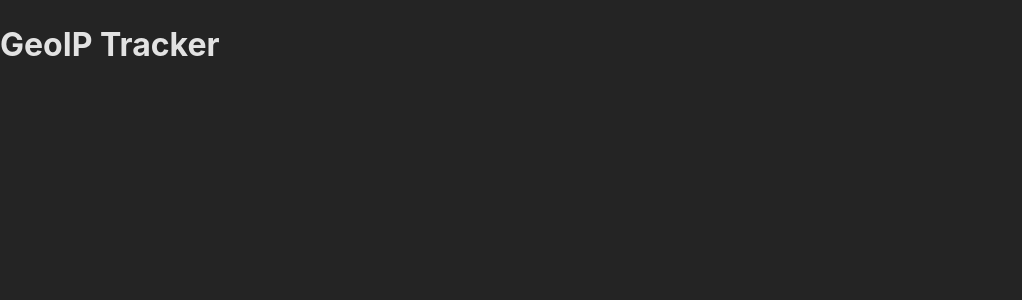
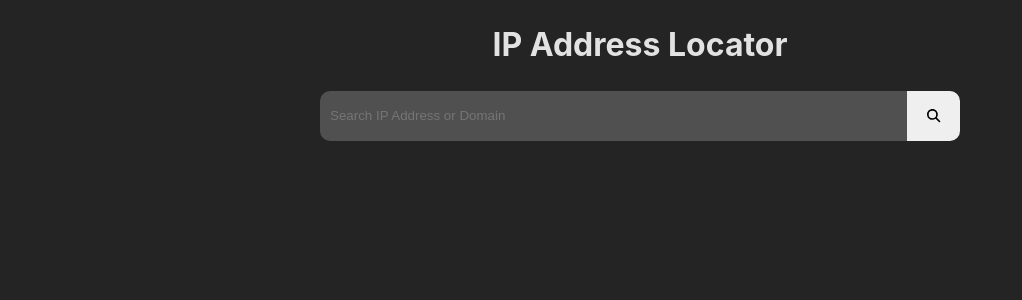
Before and after one commit to Vsomera/GeoIP-Locator, a React (Vite) app: page / in a window 1280 px wide. Shown: the top 300 px of the page, without its empty margins (0-1022 px from the left). Built offline with nearby package versions, Linux system fonts and the light colour scheme.

Commit message:
implement header component + fa import

```diff
--- a/index.html
+++ b/index.html
@@ -4,7 +4,7 @@
     <meta charset="UTF-8" />
     <link rel="icon" type="image/svg+xml" href="/vite.svg" />
     <meta name="viewport" content="width=device-width, initial-scale=1.0" />
-    <title>Vite + React + TS</title>
+    <title>GeoIP Locator</title>
   </head>
   <body>
     <div id="root"></div>
--- a/package.json
+++ b/package.json
@@ -10,6 +10,9 @@
     "preview": "vite preview"
   },
   "dependencies": {
+    "@fortawesome/fontawesome-svg-core": "^6.4.0",
+    "@fortawesome/free-solid-svg-icons": "^6.4.0",
+    "@fortawesome/react-fontawesome": "^0.2.0",
     "react": "^18.2.0",
     "react-dom": "^18.2.0"
   },
--- a/src/App.css
+++ /dev/null
@@ -1,8 +0,0 @@
-/* positioning and animations */
-
-body {
-  margin: 0;
-  display: flex;
-  min-width: 320px;
-  min-height: 100vh;
-}
--- a/src/App.tsx
+++ b/src/App.tsx
@@ -1,12 +1,10 @@
-
-import './App.css'
+import Header from './components/Header'
 
 function App() {
-
   return (
-    <>
-    <h1>GeoIP Tracker</h1>
-    </>
+    <div className="container">
+      <Header title="IP Address Locator"/>
+    </div>
   )
 }
 
--- /dev/null
+++ b/src/components/Header.tsx
@@ -0,0 +1,13 @@
+import Search from "./Search"
+export interface Props {title: string}
+
+const Header = (props : Props) => {
+    return(
+        <div className="head-container">
+            <h1>{props.title}</h1>
+            <Search />
+        </div>
+    )
+}
+
+export default Header
--- /dev/null
+++ b/src/components/Search.tsx
@@ -0,0 +1,20 @@
+import { FontAwesomeIcon } from '@fortawesome/react-fontawesome'
+import { faSearch } from '@fortawesome/free-solid-svg-icons'
+
+const Search = () => {
+    return (
+        <>
+            <form className="search-bar">
+                <input
+                    type="text" placeholder="Search IP Address or Domain" />
+                <button
+                    id="search-btn"
+                    type="submit">
+                    <FontAwesomeIcon icon={faSearch} />
+                </button>
+            </form>
+        </>
+    )
+}
+
+export default Search
--- a/src/index.css
+++ b/src/index.css
@@ -1,4 +1,4 @@
-/* global colors and component effects */
+@import url('https://use.fontawesome.com/releases/v5.15.3/css/all.css'); /*Font Awesome Icons*/
 
 :root {
   font-family: Inter, system-ui, Avenir, Helvetica, Arial, sans-serif;
@@ -15,3 +15,47 @@
   -moz-osx-font-smoothing: grayscale;
   -webkit-text-size-adjust: 100%;
 }
+
+body {
+  margin: 0;
+  min-width: 320px;
+  min-height: 100vh;
+}
+
+.container {
+  width: 50%;
+  margin: 0 auto;
+}
+.head-container {
+  display: flex;
+  flex-direction: column;
+  text-align: center;
+  align-items: center;
+}
+
+.search-bar {
+  display: flex;
+  justify-content: space-between;
+  width : 100%;
+  max-width: 700px;
+  align-items: center;
+}
+
+.search-bar input {
+  width: 100%;
+  padding : 5px 10px;
+  height: 40px;
+  background: rgba(255, 255, 255, 0.2);
+  border: 0;
+  outline: none;
+  border-radius: 10px 0 0 10px;
+}
+
+#search-btn {
+  border: 0;
+  border-radius: 0 10px 10px 0;
+  height: 50px;
+  padding: 10px 20px;
+  margin: 0;
+  cursor: pointer;
+}
```
Also changed, not shown: 1 other file (tests, documents, lock files or other folders).
